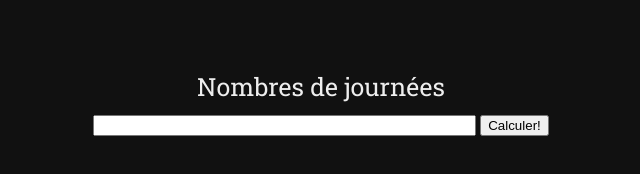
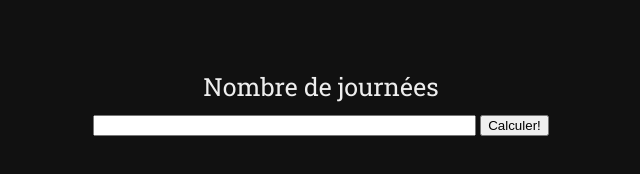
Before and after one commit to AviSohun/exo-4-calculateur-jours-java, a plain HTML site: page index.html in a window 1280 px wide. Shown: the part 252-426 px from the top of the page, 319-959 px from the left. Drawn offline with Linux system fonts and the light colour scheme.

Commit message:
Premier commit

```diff
--- a/index.html
+++ b/index.html
@@ -16,7 +16,7 @@
     <main>
         <h1>Calculateur d'heures, minutes, secondes dans une journée</h1>
         <div class="my-form">
-            <p class="input"><label for="day-input">Nombres de journées</label>
+            <p class="input"><label for="day-input">Nombre de journées</label>
             <input id="day-input" type="number" min="1">
             <button id="calculate-button">Calculer!</button></p>
             <p id="hours"></p>
```
